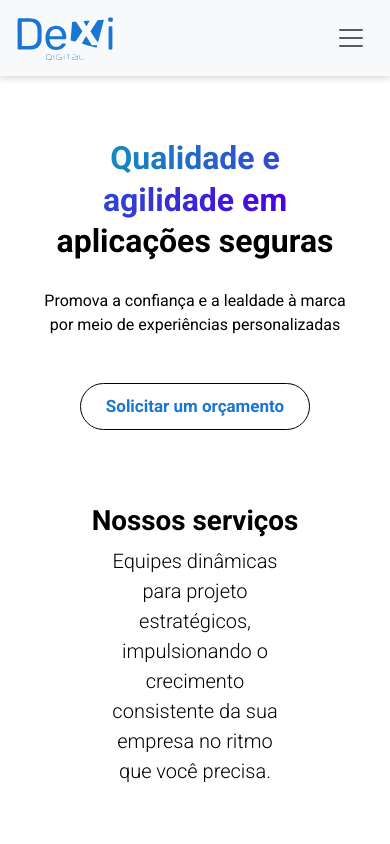
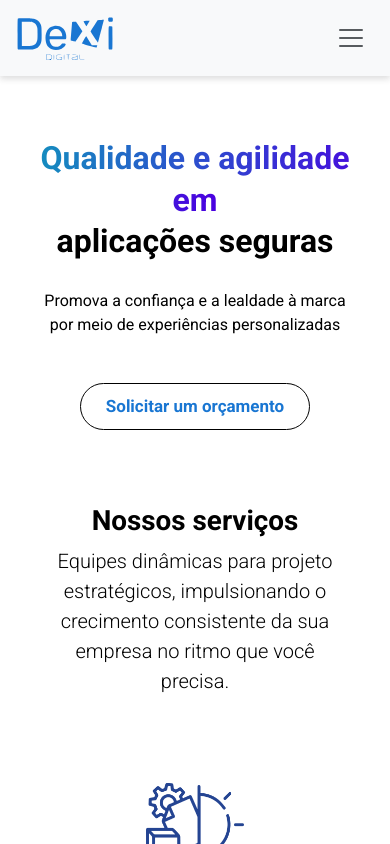
Before and after one commit to stellamaia/Dexidigital, a Vue app: page / in a window 390 px wide. Shown: the top 844 px of the page. Built offline with nearby package versions, Linux system fonts and the light colour scheme; what vue-the-mask would draw is missing.

Commit message:
Estilização

```diff
--- a/src/views/HomeView.vue
+++ b/src/views/HomeView.vue
@@ -192,7 +192,7 @@ display: flex;
   font-size: 20px;
   font-weight: 300;
   color: black;
-  padding: 0 100px;
+
 
 }
 
@@ -250,7 +250,14 @@ display: flex;
     font-size: 17px;
   }
 }
+@media screen and (max-width:500px){
 
+  .custom-subtitle-services {
+  padding: 0 30px;
+
+}
+
+}
 @media screen and (max-width: 481px) {
 
 
@@ -337,7 +344,8 @@ display: flex;
   }
 
   .title-home {
-    padding: 50px 30px 10px 30px;
+    padding:50px 10px 10px 10px;
+
 
   }
 
```
